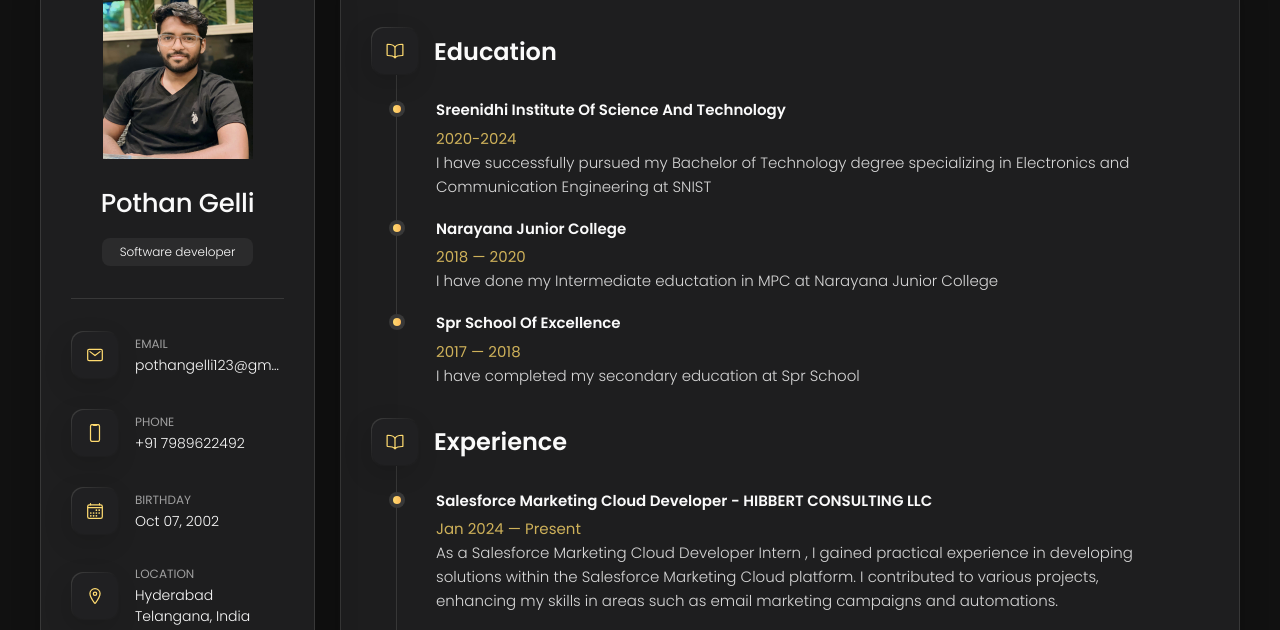
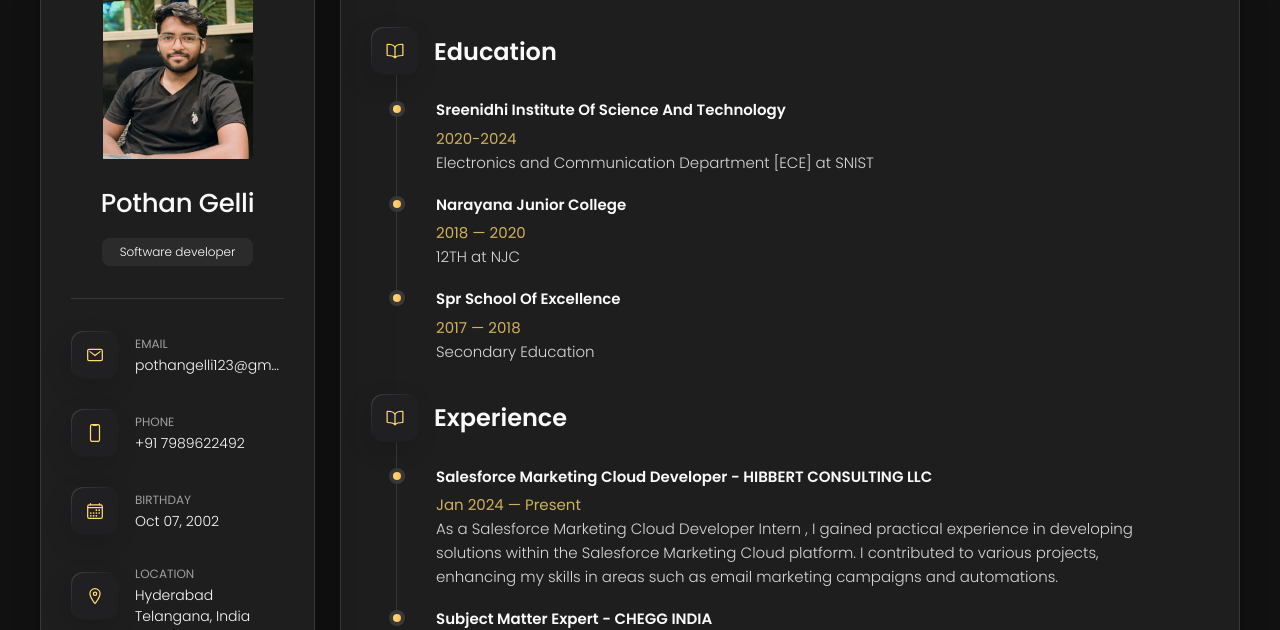
Before and after one commit to pothangelli123/Portfolio, a plain HTML site: page index.html in a window 1280 px wide. Both pictures are taken after a click on the button "Resume". Shown: the part 162-792 px from the top of the page. Drawn offline with nearby package versions, Linux system fonts and the light colour scheme.

Commit message:
Resume page education changes

```diff
--- a/index.html
+++ b/index.html
@@ -471,8 +471,7 @@
               <span>2020-2024</span>
 
               <p class="timeline-text">
-                I have successfully pursued my Bachelor of Technology degree
-                 specializing in Electronics and Communication Engineering at SNIST
+               Electronics and Communication Department [ECE] at SNIST
               </p>
 
             </li>
@@ -484,7 +483,7 @@
               <span>2018 — 2020</span>
 
               <p class="timeline-text">
-                I have done my Intermediate eductation in MPC at Narayana Junior College
+               12TH at NJC
               </p>
 
             </li>
@@ -496,7 +495,7 @@
               <span>2017 — 2018</span>
 
               <p class="timeline-text">
-               I have completed my secondary education at Spr School
+               Secondary Education
               </p>
 
             </li>
```
